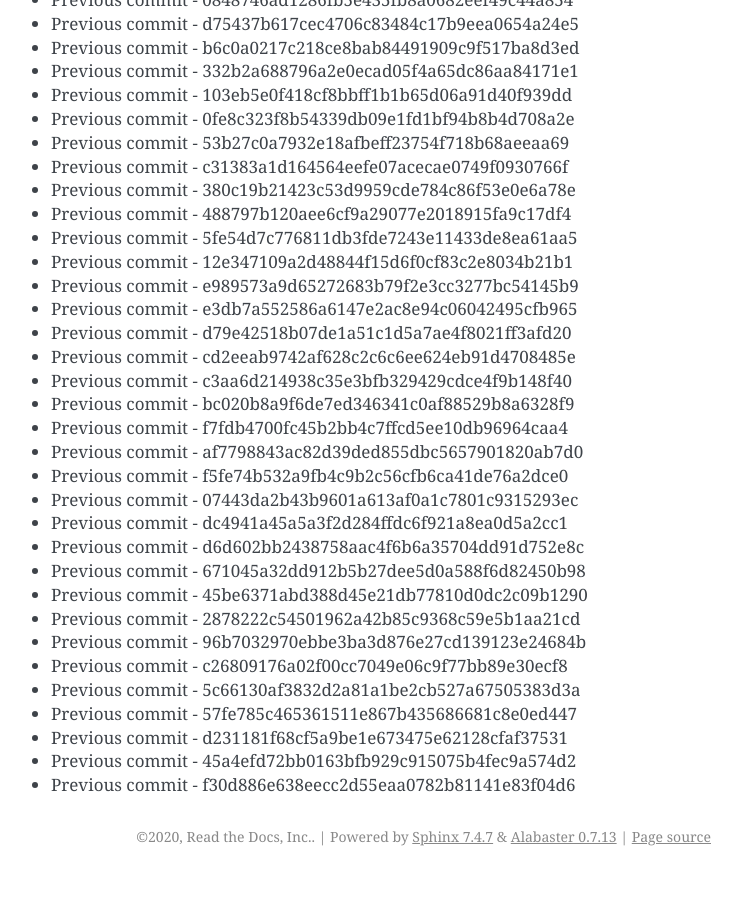
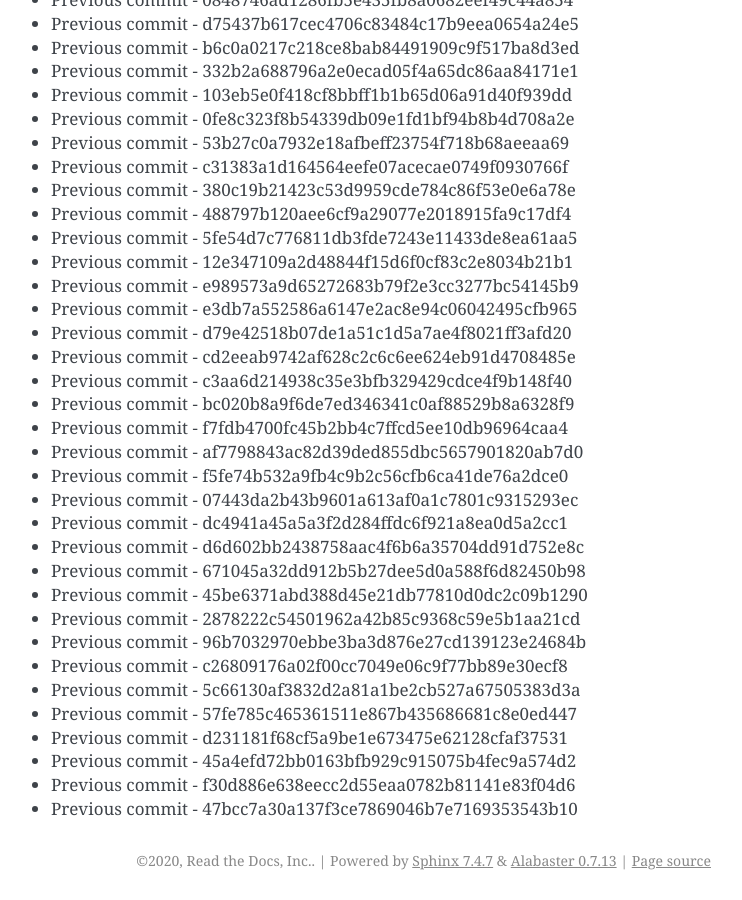
Before and after one commit to readthedocs/rtd-git-stresstest, a Sphinx documentation site: the page built from docs/updates.rst, in a window 1280 px wide and 900 px high, scrolled down 75235 px. Shown: the whole window, without its empty margins (399-1141 px from the left). Built offline with Sphinx 7.4.7, drawn with Linux system fonts in a browser that asks for light colours; before the commit the page ends 76111 px from its top, so only the background shows below that.

Commit message:
Generating commit from previous: 47bcc7a30a137f3ce7869046b7e7169353543b10

```diff
--- a/docs/updates.rst
+++ b/docs/updates.rst
@@ -3193,3 +3193,4 @@ It can be tested for any performance characteristics.
 * Previous commit - d231181f68cf5a9be1e673475e62128cfaf37531
 * Previous commit - 45a4efd72bb0163bfb929c915075b4fec9a574d2
 * Previous commit - f30d886e638eecc2d55eaa0782b81141e83f04d6
+* Previous commit - 47bcc7a30a137f3ce7869046b7e7169353543b10
```
